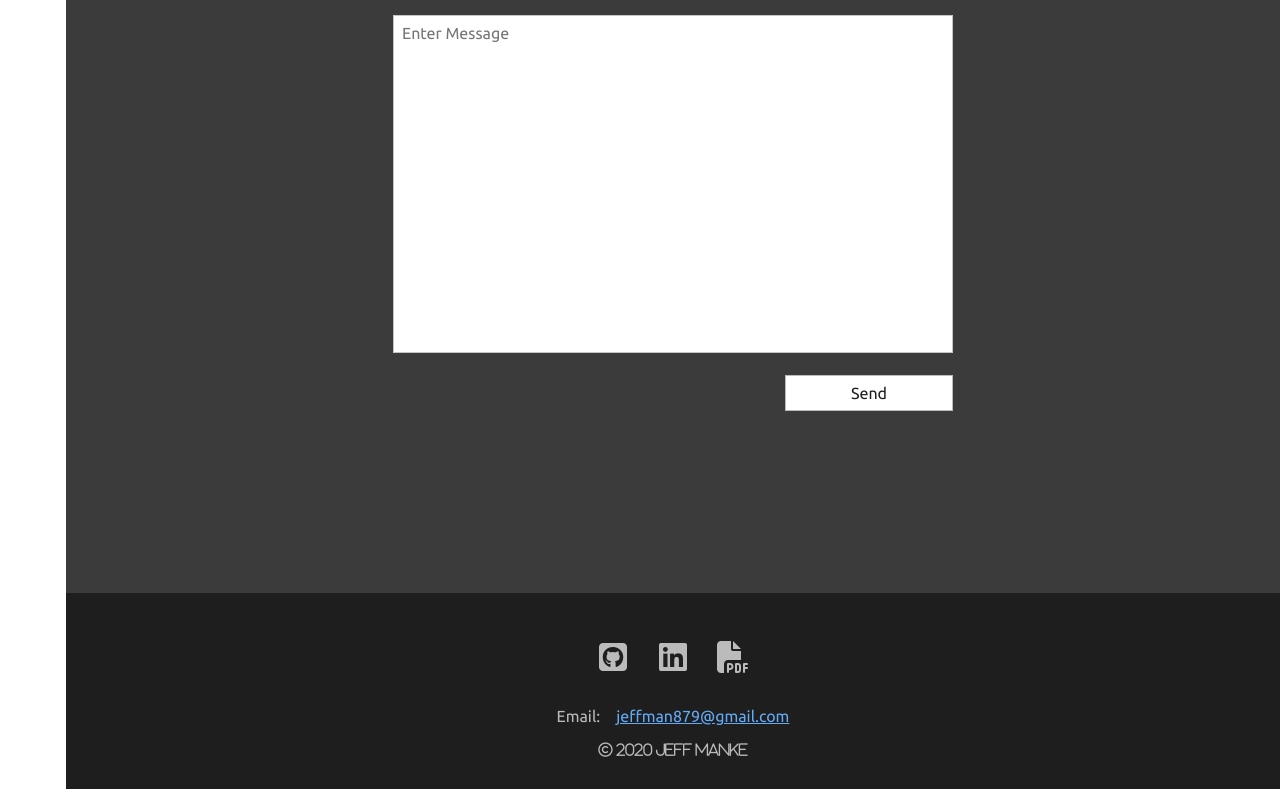
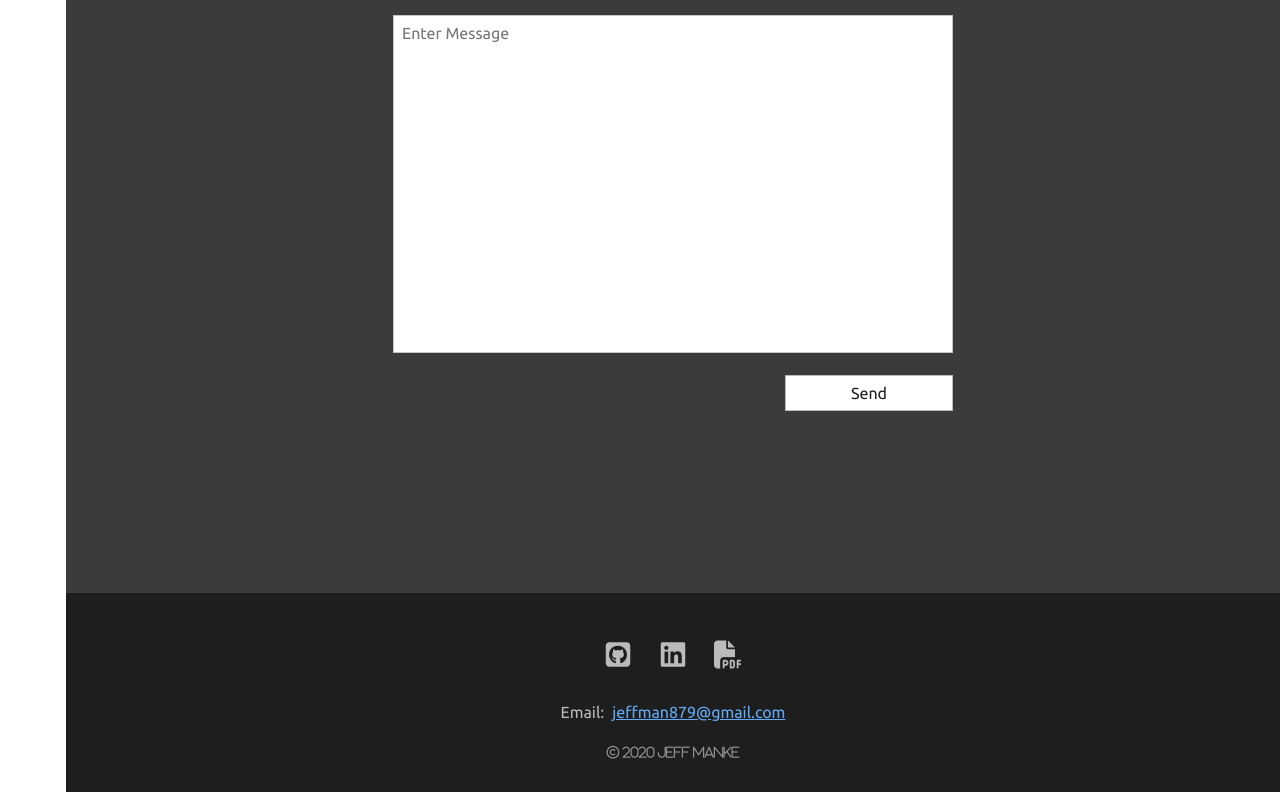
Before and after one commit to jmanke/jmanke.github.io, a React (Create React App) app: page / in a window 1280 px wide. Shown: the part 6597-7389 px from the top of the page. Built offline with nearby package versions, Linux system fonts and the light colour scheme.

Commit message:
style refactor

```diff
--- a/public/main.css
+++ b/public/main.css
@@ -1758,7 +1758,7 @@ p {
 }
 
 .footer__links .nav-item {
-  font-size: 2rem;
+  font-size: 1.75rem;
 }
 
 .footer__mail {
@@ -1780,11 +1780,14 @@ p {
   -ms-flex-item-align: center;
       -ms-grid-row-align: center;
       align-self: center;
-  padding-right: 1rem;
+  padding-right: 0.5rem;
   color: #bbbbbb;
 }
 
 .footer__copyright {
+  font-size: 0.8em;
+  opacity: 0.75;
+  margin-top: 0.5rem;
   color: #bbbbbb;
 }
 
--- a/public/scss/main.scss
+++ b/public/scss/main.scss
@@ -1215,7 +1215,7 @@ p {
   &__links {
     display: flex;
     .nav-item {
-      font-size: 2rem;
+      font-size: 1.75rem;
     }
   }
 
@@ -1234,11 +1234,14 @@ p {
 
   &__mail-label {
     align-self: center;
-    padding-right: 1rem;
+    padding-right: 0.5rem;
     color: $accent-color;
   }
 
   &__copyright {
+    font-size: 0.8em;
+    opacity: 0.75;
+    margin-top: 0.5rem;
     color: $accent-color;
   }
 
```
Also changed, not shown: 1 other file (tests, documents, lock files or other folders).
